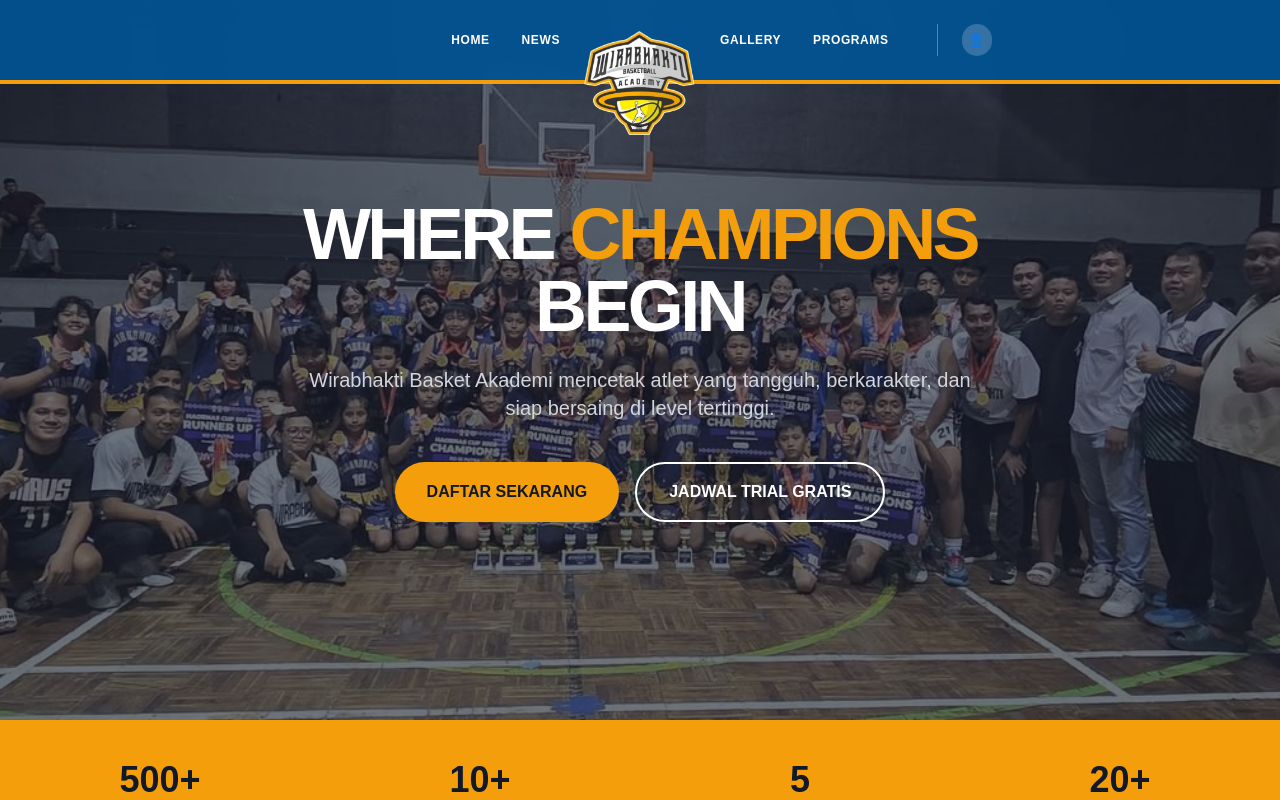
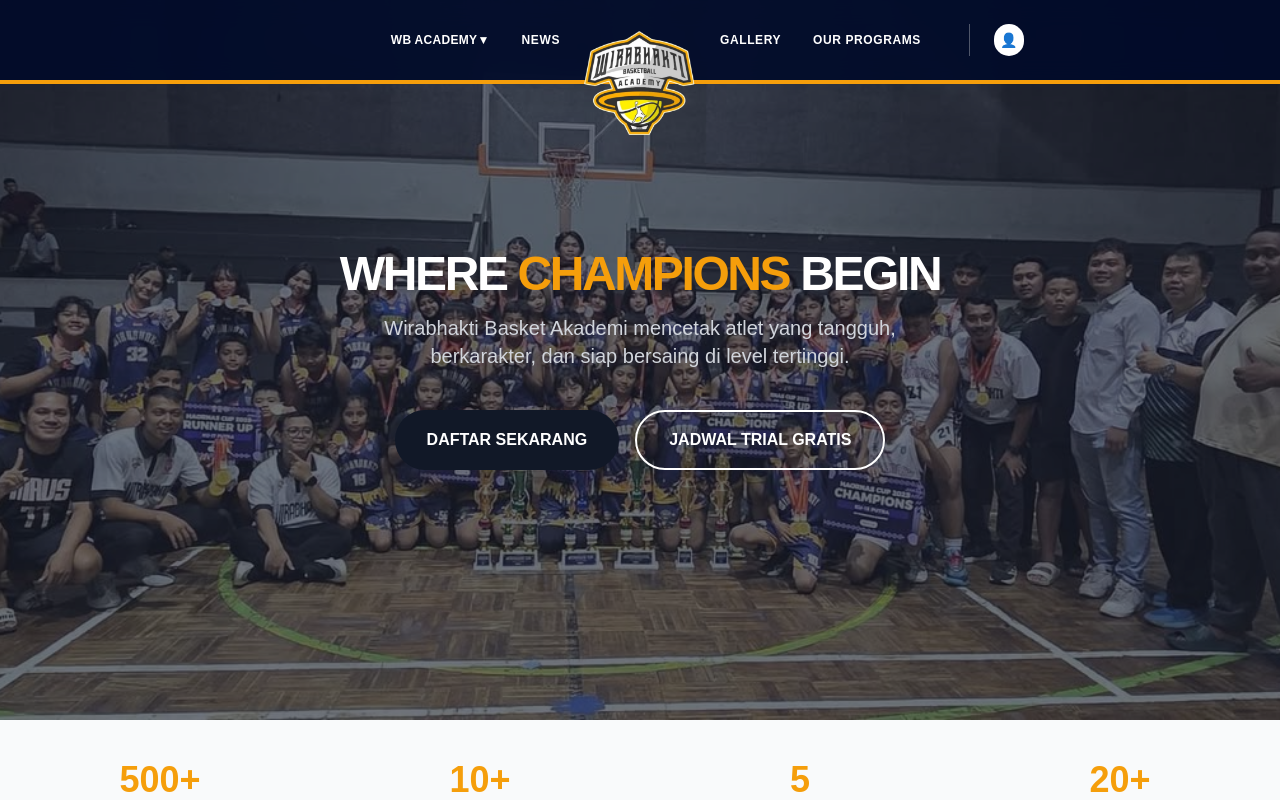
Before and after one commit to ARHA1125/web-profile-wirabhakti, a Next.js app: page / in a window 1280 px wide. Shown: the top 800 px of the page. Built offline with nearby package versions, Linux system fonts and the light colour scheme.

Commit message:
melakukan perubahan pada header

```diff
--- a/app/globals.css
+++ b/app/globals.css
@@ -1,11 +1,23 @@
 @import "tailwindcss";
 
 @theme {
+  --font-montserrat: var(--font-montserrat);
   --color-primary: #f59e0b; /* Orange Basket */
   --color-secondary: #111827; /* Dark Grey/Black */
   --font-sans: 'Inter', system-ui, sans-serif;
-  --color-dbl-blue: #005596;
+  --color-dbl-blue: #000a2a;
   --color-dbl-orange: #f58220;
+}
+
+body {
+  font-family: var(--font-montserrat);
+}
+
+/* Heading menggunakan Montserrat Bold */
+h1, h2, h3, h4 {
+  font-family: var(--font-montserrat);
+  font-weight: 800; /* Extra Bold untuk kesan sporty */
+  text-transform: uppercase;
 }
 
 :root {
--- a/app/layout.tsx
+++ b/app/layout.tsx
@@ -1,7 +1,14 @@
 import type { Metadata } from "next";
+import { Montserrat } from 'next/font/google';
 import "./globals.css";
 import Navbar from "../src/components/layout/Navbar"; // Pastikan path @ mengarah ke src
 import Footer from "../src/components/layout/Footer";
+
+const montserrat = Montserrat({
+  subsets: ['latin'],
+  weight: ['300', '400', '500', '600', '700', '800'], // Ambil berbagai ketebalan
+  variable: '--font-montserrat',
+});
 
 export const metadata: Metadata = {
   title: "Wirabhakti Basket Akademi | Where Champions Begin",
--- a/app/page.tsx
+++ b/app/page.tsx
@@ -9,8 +9,8 @@
       <Hero />
 
       {/* 2. Stats Section (Ringkasan Cepat) */}
-      <section className="bg-primary py-10">
-        <div className="container mx-auto px-4 grid grid-cols-2 md:grid-cols-4 gap-8 text-center text-secondary font-black uppercase">
+      <section className="bg-gray-50 py-10">
+        <div className="container mx-auto px-4 grid grid-cols-2 md:grid-cols-4 gap-8 text-center text-primary font-black uppercase">
           <div>
             <div className="text-4xl">500+</div>
             <div className="text-sm">Active Students</div>
--- a/src/components/home/Hero.tsx
+++ b/src/components/home/Hero.tsx
@@ -15,14 +15,14 @@
       </div>
 
       <div className="relative z-10 text-center px-4 max-w-4xl">
-        <h1 className="text-5xl md:text-7xl font-black text-white uppercase tracking-tighter leading-none">
+        <h1 className="text-2xl md:text-5xl font-black text-white uppercase tracking-tighter leading-none">
           Where <span className="text-primary">Champions</span> Begin
         </h1>
-        <p className="mt-6 text-lg md:text-xl text-gray-300 max-w-2xl mx-auto">
+        <p className="mt-4 text-lg md:text-xl text-gray-300 max-w-xl mx-auto">
           Wirabhakti Basket Akademi mencetak atlet yang tangguh, berkarakter, dan siap bersaing di level tertinggi.
         </p>
         <div className="mt-10 flex flex-col md:flex-row gap-4 justify-center">
-          <button className="bg-primary hover:bg-amber-600 text-secondary font-bold py-4 px-8 rounded-full transition-all transform hover:scale-105 uppercase cursor-pointer">
+          <button className="bg-secondary hover:bg-amber-600 text-white font-bold py-4 px-8 rounded-full transition-all transform hover:scale-105 uppercase cursor-pointer">
             Daftar Sekarang
           </button>
           <button className="border-2 border-white text-white hover:bg-white hover:text-secondary font-bold py-4 px-8 rounded-full transition-all uppercase cursor-pointer">
--- a/src/components/layout/Navbar.tsx
+++ b/src/components/layout/Navbar.tsx
@@ -1,22 +1,63 @@
 "use client";
 import Image from "next/image";
 import Link from "next/link";
-import { useState, useEffect } from "react";
+import { useState, useRef } from "react";
 
 export default function Navbar() {
+  const [isDropdownOpen, setIsDropdownOpen] = useState(false);
+  const timeoutRef = useRef<NodeJS.Timeout | null>(null);
+
+  {/* Di dalam Navbar.tsx */}
+
+
+  // Fungsi untuk membuka menu
+  const handleMouseEnter = () => {
+    if (timeoutRef.current) clearTimeout(timeoutRef.current);
+    setIsDropdownOpen(true);
+  };
+
+  // Fungsi untuk menutup menu dengan jeda (delay)
+  const handleMouseLeave = () => {
+    timeoutRef.current = setTimeout(() => {
+      setIsDropdownOpen(false);
+    }, 300); // Jeda 300ms (0.3 detik) sebelum menutup
+  };
+
   return (
     <nav className="fixed w-full z-50">
-      {/* Garis Orange di paling atas */}
-      {/* <div className="h-1 bg-dbl-orange w-full" /> */}
 
-      {/* Main Navbar Container */}
+
       <div className="bg-dbl-blue/90 backdrop-blur-md border-b-4 border-primary relative">
         <div className="container mx-auto px-4 flex items-center justify-center h-16 md:h-20 relative">
 
-  {/* Menu Kiri - Gunakan justify-end agar menempel ke arah logo */}
+          {/* Menu Kiri */}
           <div className="hidden md:flex flex-1 justify-end items-center gap-8 pr-20 text-white font-bold text-xs uppercase tracking-wider">
-    <Link href="/" className="hover:text-dbl-orange transition">Home</Link>
-    <Link href="/news" className="hover:text-dbl-orange transition">News</Link>
+
+            {/* Dropdown WB ACADEMY */}
+            <div
+              className="relative py-4" // Memberikan area hover yang lebih luas
+              onMouseEnter={handleMouseEnter}
+              onMouseLeave={handleMouseLeave}
+            >
+              <button className="font-montserrat text-[12px] tracking-wide hover:text-dbl-orange transition uppercase">
+                WB Academy
+                <span className={`transition-transform duration-300 ${isDropdownOpen ? 'rotate-180' : ''}`}>▼</span>
+              </button>
+
+              {/* Dropdown Menu */}
+              <div className={`absolute left-0 mt-4 w-48 bg-white shadow-xl border-t-2 border-dbl-orange transition-all duration-500 ease-in-out
+                ${isDropdownOpen
+                  ? 'opacity-100 visible translate-y-0'
+                  : 'opacity-0 invisible -translate-y-4'}`}
+              >
+                <Link href="/sponsor" className="block px-6 py-3 text-gray-700 hover:bg-gray-100 border-b border-gray-100 transition-colors">Sponsor</Link>
+                <Link href="/coach" className="block px-6 py-3 text-gray-700 hover:bg-gray-100 border-b border-gray-100 transition-colors">Our Coach</Link>
+                <Link href="/location" className="block px-6 py-3 text-gray-700 hover:bg-gray-100 border-b border-gray-100 transition-colors">Location</Link>
+                <Link href="/contact" className="block px-6 py-3 text-gray-700 hover:bg-gray-100 transition-colors">Contact</Link>
+              </div>
+            </div>
+
+            <Link href="/news" className="font-montserrat text-[12px] hover:text-dbl-orange transition">News</Link>
           </div>
 
           {/* Logo Tengah (Tetap Absolute) */}
@@ -35,16 +76,16 @@
     {/* </div> */}
   </div>
 
-  {/* Menu Kanan - Gunakan justify-start agar menempel ke arah logo */}
+          {/* Menu Kanan */}
           <div className="hidden md:flex flex-1 justify-start items-center gap-8 pl-20 text-white font-bold text-xs uppercase tracking-wider">
-    <Link href="/gallery" className="hover:text-dbl-orange transition">Gallery</Link>
-    <Link href="#programs" className="hover:text-dbl-orange transition">Programs</Link>
+            <Link href="/gallery" className="font-montserrat text-[12px] hover:text-dbl-orange transition">Gallery</Link>
+            <Link href="#programs" className="font-montserrat text-[12px] hover:text-dbl-orange transition">Our Programs</Link>
 
-    {/* Icon Profile */}
             <Link href="/login" className="flex items-center gap-2 border-l pl-6 border-white/30 ml-4">
-       <span className="bg-white/20 p-1.5 rounded-full text-sm">👤</span>
+               <span className="bg-white p-1.5 rounded-full text-sm">👤</span>
             </Link>
           </div>
+
         </div>
       </div>
     </nav>
```
Also changed, not shown: src/components/ui/Button.tsx (+15 -0 lines), 1 other file (tests, documents, lock files or other folders). Lines whose indentation alone changed are shown as unchanged.
